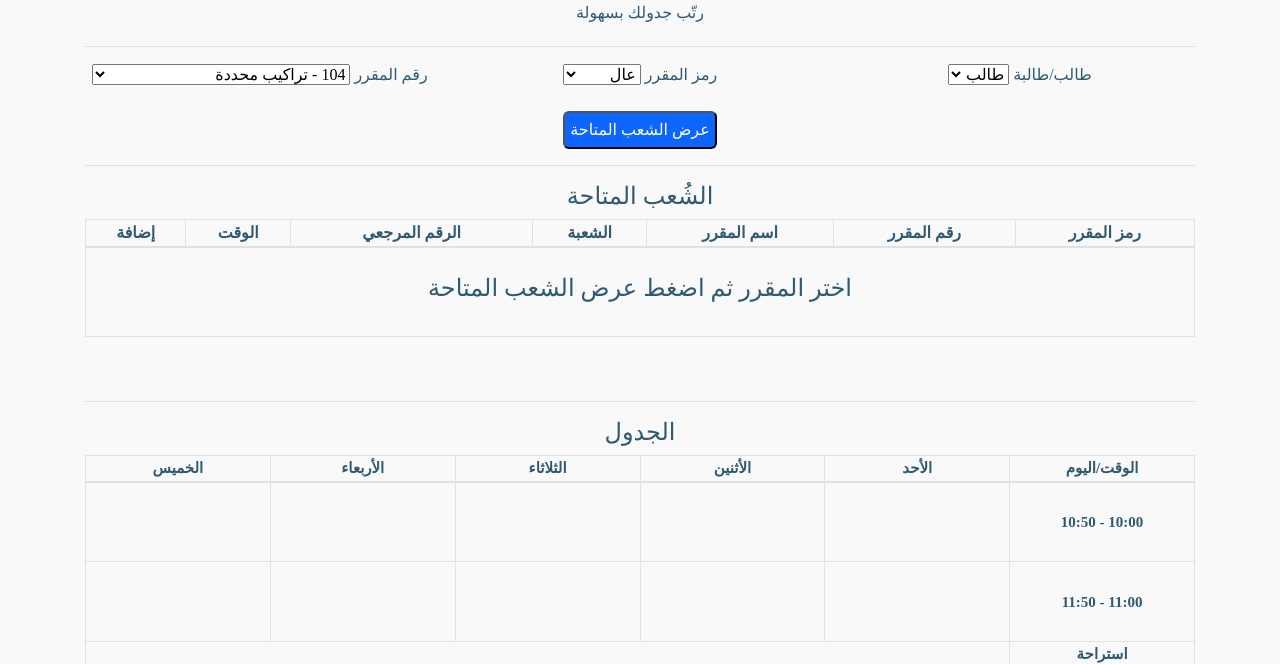
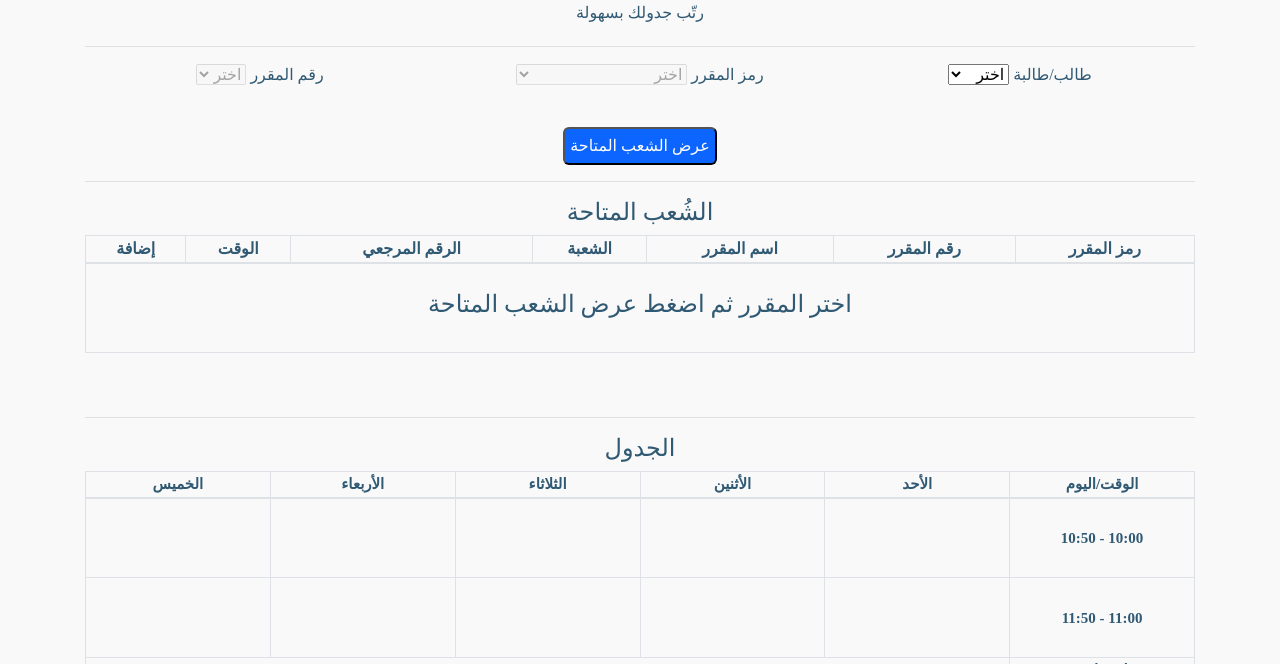
Before and after one commit to da7oom20/mojadwel, a plain HTML site: page index.html in a window 1280 px wide. Shown: the part 68-732 px from the top of the page. Drawn offline with nearby package versions, Linux system fonts and the light colour scheme; a small style sheet from the web is missing.

Commit message:
v0.1 specify gender before choosing department and course

```diff
--- a/index.html
+++ b/index.html
@@ -119,44 +119,57 @@
 
 	<!-- Options -->
 	<div class="row">
-		<div class="col-md-4">طالب/طالبة <select name="gender">
+		<div class="col-md-4">
+			<p>طالب/طالبة
+				<select name="gender">
+					<option value="null" disabled selected hidden>اختر</option>
 					<option value="male">طالب</option>
 					<option value="female">طالبة</option>
 				</select>
+			</p>
 		</div>
-		<div class="col-md-4">رمز المقرر <select name="course-dep">
-			<optgroup label="">
-				<option value="cs">عال</option>
-				<option value="is">نال</option>
-				<option value="it">تال</option>
-				<option value="ms">دال</option>
+		<div class="col-md-4">
+			<p>رمز المقرر
+				<select name="course-dep" disabled>
+					<option value="null" disabled selected hidden>اختر</option>
+					<optgroup label="كلية الحاسب">
+						<option value="cs">عال (علوم حاسب)</option>
+						<option value="is">نال (نظم معلومات)</option>
+						<option value="it">تال (تقنية معلومات)</option>
+						<option value="ms">دال (إدارة معلومات)</option>
 					</optgroup>
-			<optgroup label="">
-				<option value="math">ريض</option>
-				<option value="stat">احص</option>
-				<option value="phys">فيز</option>
+					<optgroup label="كلية العلوم">
+						<option value="math">ريض (رياضيات)</option>
+						<option value="stat">احص (إحصاء)</option>
+						<option value="phys">فيز (فيزياء)</option>
 					</optgroup>
-			<optgroup label="">
-				<option value="acco">حسب</option>
-				<option value="econ">قصد</option>
-				<option value="mgmt">دار</option>
+					<optgroup label="كلية الإدراة">
+						<option value="acco">حسب (محاسبة)</option>
+						<option value="econ">قصد (اقتصاد)</option>
+						<option value="mgmt">دار (إدارة أعمال)</option>
 					</optgroup>
-			<optgroup label="">
-				<option value="eng">نجل</option>
+					<optgroup label="كلية اللغات">
+						<option value="eng">نجل (إنجليزي)</option>
 					</optgroup>
-			<optgroup label="">
-				<option value="qur">قرا</option>
-				<option value="aqd">عقد</option>
+					<optgroup label="مواد عامة">
+						<option value="qur">قرا (قرآن)</option>
+						<option value="aqd">عقد (توحيد)</option>
 						<option value="fqh">فقه</option>
 						<option value="nho">نحو</option>
-				<option value="elm">علم</option>
-				<option value="trk">ترخ</option>
-				<option value="thqf">ثقف</option>
+						<option value="elm">علم (مهارات اتصال)</option>
+						<option value="trk">ترخ (سيرة نبوية)</option>
+						<option value="thqf">ثقف (ثقافة إسلامية)</option>
 					</optgroup>
 				</select>
+			</p>
 		</div>
-		<div class="col-md-4">رقم المقرر <select name="course-no">
-		</select></div>
+		<div class="col-md-4">
+			<p>رقم المقرر
+				<select name="course-no" disabled>
+					<option value="null" disabled selected hidden>اختر</option>
+				</select>
+			</p>
+		</div>
 	</div>
 
 	<br>
--- a/js/app.js
+++ b/js/app.js
@@ -1,6 +1,8 @@
 /**==== Global Variables ====**/
 // Used with every section in Table array to manage add and remove
 var id = 1;
+// Used To Know Gender
+var isMale;
 
 /**==== Functions ====**/
 function showCourseNumbers(arry) {
@@ -201,21 +203,27 @@ var colors = [
 /**==== Event listeners ====**/
 //Change Timetable Times[Male - Female]
 $("select[name='gender']").change(function () {
-    console.log('Change Timetable Times');
+    // Assign Gender
+    isMale = $("select[name='gender'] option:selected").attr("value") === "male"? true : false;
+    // Disable gender choice
+    $(this).attr("disabled", "disabled");
+    // Enable course department choice
+    $("select[name='course-dep']").removeAttr("disabled");
+    // Enable course number choice
+    $("select[name='course-no']").removeAttr("disabled");
+
+    // Change Timetable Times
     if ($("select[name='gender'] option:selected").attr("value") === "female") {
         $("tr#1 th").html("07:30 - 08:20");
         $("tr#2 th").html("08:30 - 09:20");
         $("tr#3 th").html("10:00 - 10:50");
         $("tr#4 th").html("11:00 - 11:50");
+        // Add Launch Break
+        $("<tr id=\"break\"><th>استراحة</th><td colspan=\"5\"></td></tr>").insertAfter("tr#4");
         $("tr#5 th").html("12:30 - 01:20");
         $("tr#6 th").html("01:30 - 02:20");
-    } else {
-        $("tr#1 th").html("10:00 - 10:50");
-        $("tr#2 th").html("11:00 - 11:50");
-        $("tr#3 th").html("12:30 - 01:20");
-        $("tr#4 th").html("01:30 - 02:20");
-        $("tr#5 th").html("02:30 - 03:20");
-        $("tr#6 th").html("03:30 - 04:20");
+        $("tr#7 th").html("02:30 - 03:20");
+        $("tr#8 th").html("03:30 - 04:20");
     }
 });
 
@@ -249,6 +257,15 @@ $("select[name='course-dep']").change(function () {
 
 // Get sections button = Will get the page and send it to sections object to process it
 $("#getSections").click(function () {
+    // If didn't choose gender and dep and course warn the user
+    if (isMale === undefined) {
+        swal("يجب عليك اختيار (طالب/طالبة) و (رمز المقرر) و (رقم المقرر) قبل عرض الشعب المتاحة", {
+            button: "حسناً",
+            icon: "info"
+        });
+        return;
+    }
+
     var getSectionsButton = $("#getSections");
     var progressBar = $(".progress");
     var section = $("select[name='course-dep'] option:selected").text() + ' - ' + $("select[name='course-no'] option:selected").text();
@@ -267,11 +284,10 @@ $("#getSections").click(function () {
     progressBar.toggleClass("d-none");
 
     $.getJSON('http://www.whateverorigin.org/get?url=' + encodeURIComponent('https://iussb.imamu.edu.sa/PROD_ar/bwckctlg.p_disp_listcrse?term_in=143920&subj_in='
-        + $("select[name='course-dep'] option:selected").text() + '&crse_in='
+        + $("select[name='course-dep'] option:selected").text().substring(0,3) + '&crse_in='
         + $("select[name='course-no'] option:selected").text().substring(0,3)
         + '&schd_in=01') + '&callback=?', function(data){
 
-        var isMale = $("select[name='gender'] option:selected").attr("value") === "male"? true : false;
         //this is the whole page
         var page = $($.parseHTML(data.contents.substring(3463, data.contents.length - 1764)));
         //allTitles will be an array of "th" objects which is like تراكيب محددة - 20332 - عال 104 - 173
@@ -463,8 +479,3 @@ $("#timetable").on("click", ".close", function () {
         }
     }
 });
-
-/**==== When Document is ready ====**/
-$(function () {
-    showCourseNumbers(csCourses);
-});
```
Lines whose indentation alone changed are shown as unchanged.
